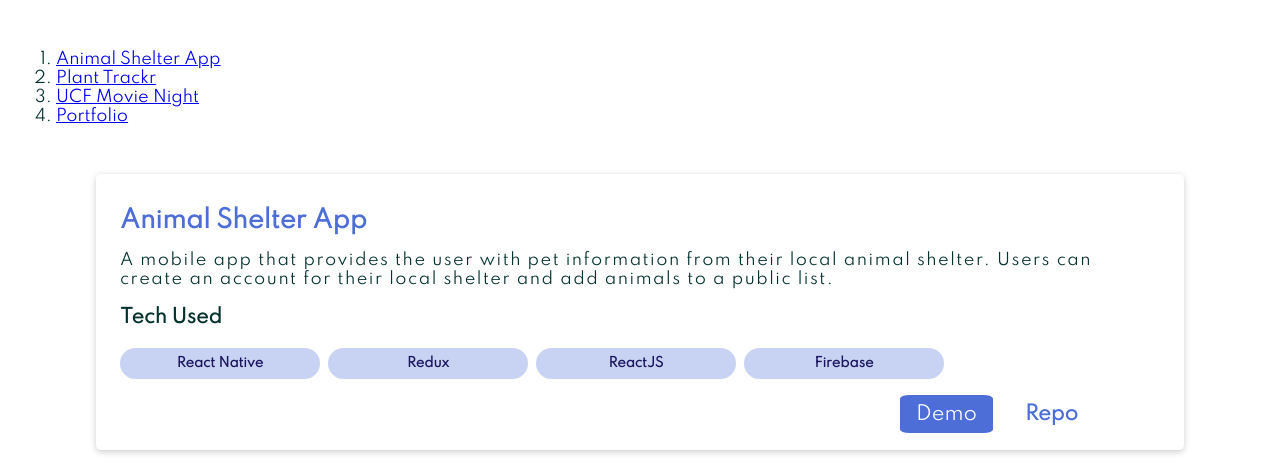
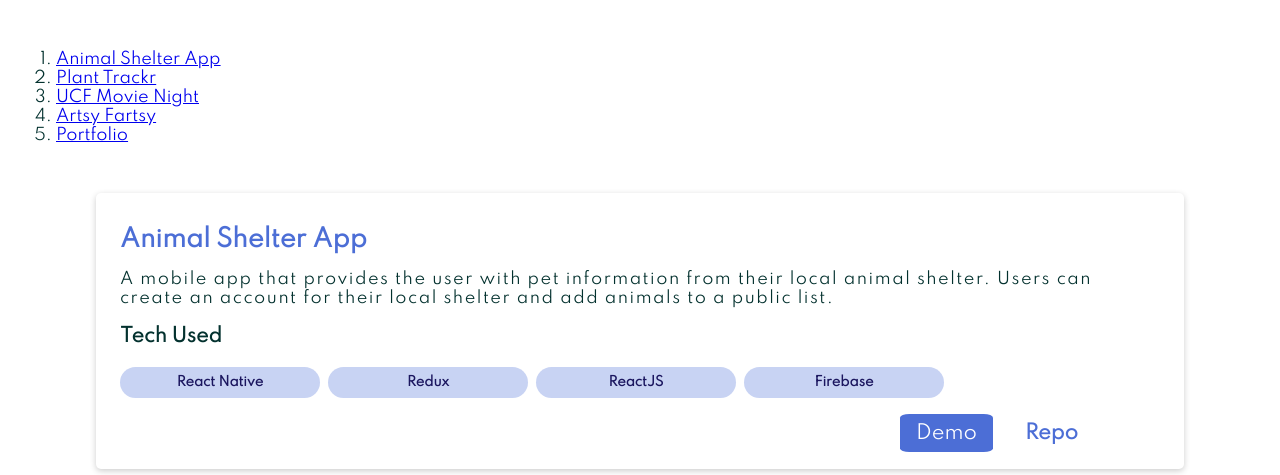
Before and after one commit to nburbinski/portfolio, a Gatsby site: page / in a window 1280 px wide. Shown: the part 325-800 px from the top of the page. Built offline with nearby package versions, Linux system fonts and the light colour scheme; Gatsby itself is replaced by a stand-in of ours.

Commit message:
edit project list

```diff
--- a/src/components/projects.js
+++ b/src/components/projects.js
@@ -3,94 +3,19 @@ import React from "react"
 import { Link } from "gatsby"
 
 import projectStyles from "./projects.module.scss"
+import { projects } from "../projects"
 
 const Projects = () => {
-  const projects = [
-    {
-      Title: "Animal Shelter App",
-      Description:
-        "A mobile app that provides the user with pet information from their local animal shelter. Users can create an account for their local shelter and add animals to a public list. ",
-      Tech: ["React Native", "Redux", "ReactJS", "Firebase"],
-      Demo: "https://expo.io/@nburbinski/animal_shelter",
-      Repo: "https://github.com/nburbinski/animal_shelter_rn",
-      imgs: [],
-    },
-    {
-      Title: "Plant Trackr",
-      Description:
-        "A solution to the impossible and relatable task of managing dozens of household plants, Plant Trackr allows you to keep track of all of your plants needs to stay happy and healthy. Login: Username: Demo User PW: Demo",
-      Tech: [
-        "MongoDB",
-        "Mongoose",
-        "Express",
-        "ReactJS",
-        "NodeJS",
-        "jwt",
-        "REST API",
-      ],
-      Demo: "http://plantcity.herokuapp.com/",
-      Repo: "https://github.com/nburbinski/plant_city",
-      imgs: "react-icon.png",
-    },
-    {
-      Title: "UCF Movie Night",
-      Description:
-        "As a resolution to the daunting task of picking a movie for movie night, I created a web app that allows you to search and store movies. You can then select a movie at random to watch",
-      Tech: [
-        "MongoDB",
-        "Mongoose",
-        "Express",
-        "ReactJS",
-        "NodeJS",
-        "Bootstrap",
-        "GraphQL",
-      ],
-      Demo: "https://ucfmovietime.herokuapp.com/",
-      Repo: "https://github.com/nburbinski/ucf_movie_time",
-      imgs: [],
-    },
-    // {
-    //   Title: "Grocery Time*",
-    //   Description:
-    //     "Picking groceries can be difficult, especially when trying to meal prep. Grocery Time is a web app compiles your groceries whether individually or by recipe and gives you nutritional data through the Spoonacular API",
-    //   Tech: ["PostgreSQL", "Express", "ReactJS", "NodeJS", "SASS", "Redux"],
-    //   Demo: "",
-    //   Repo: "https://github.com/nburbinski/grocerytime",
-    //   imgs: [],
-    // },
-    {
-      Title: "Portfolio",
-      Description:
-        "A portfolio site to demonstrate my latest projects, as well as my resume, and a contact form.",
-      Tech: ["ReactJS", "GatsbyJS", "SASS"],
-      Demo: "",
-      Repo: "https://github.com/nburbinski/portfolio",
-      imgs: [],
-    },
-  ]
-
   return (
     <div className={projectStyles.projectsContainer}>
       <div className={projectStyles.title}>
         <h2> Projects </h2>
         <ol>
-          <li>
-            <Link to="/#Animal Shelter App">Animal Shelter App</Link>
-          </li>
-
-          <li>
-            <Link to="/#Plant Trackr">Plant Trackr</Link>
-          </li>
-          <li>
-            <Link to="/#UCF Movie Night">UCF Movie Night</Link>
-          </li>
-
-          {/* <li>
-            <Link to="/#Grocery Time">Grocery Time</Link>
-          </li> */}
-          <li>
-            <Link to="/#Portfolio">Portfolio</Link>
-          </li>
+          {projects.map(project => (
+            <li key={project.Title}>
+              <Link to={`/#${project.Title}`}>{project.Title}</Link>
+            </li>
+          ))}
         </ol>
       </div>
       <div className={projectStyles.projects}>
--- /dev/null
+++ b/src/images/portfolio.txt
@@ -0,0 +1 @@
+https://burbin.ski
--- /dev/null
+++ b/src/projects.js
@@ -0,0 +1,62 @@
+export const projects = [
+  {
+    Title: "Animal Shelter App",
+    Description:
+      "A mobile app that provides the user with pet information from their local animal shelter. Users can create an account for their local shelter and add animals to a public list. ",
+    Tech: ["React Native", "Redux", "ReactJS", "Firebase"],
+    Demo: "https://expo.io/@nburbinski/animal_shelter",
+    Repo: "https://github.com/nburbinski/animal_shelter_rn",
+    imgs: [],
+  },
+  {
+    Title: "Plant Trackr",
+    Description:
+      "A solution to the impossible and relatable task of managing dozens of household plants, Plant Trackr allows you to keep track of all of your plants needs to stay happy and healthy. Login: Username: Demo User PW: Demo",
+    Tech: [
+      "MongoDB",
+      "Mongoose",
+      "Express",
+      "ReactJS",
+      "NodeJS",
+      "jwt",
+      "REST API",
+    ],
+    Demo: "http://plantcity.herokuapp.com/",
+    Repo: "https://github.com/nburbinski/plant_city",
+    imgs: "react-icon.png",
+  },
+  {
+    Title: "UCF Movie Night",
+    Description:
+      "As a resolution to the daunting task of picking a movie for movie night, I created a web app that allows you to search and store movies. You can then select a movie at random to watch",
+    Tech: [
+      "MongoDB",
+      "Mongoose",
+      "Express",
+      "ReactJS",
+      "NodeJS",
+      "Bootstrap",
+      "GraphQL",
+    ],
+    Demo: "https://ucfmovietime.herokuapp.com/",
+    Repo: "https://github.com/nburbinski/ucf_movie_time",
+    imgs: [],
+  },
+  {
+    Title: "Artsy Fartsy",
+    Description: "A site that provides random art located at NYC's MET",
+    Tech: ["ReactJS", "CSS"],
+    Demo: "https://laughing-meninsky-294e01.netlify.app/",
+    Repo: "https://github.com/nburbinski/art-project",
+    imgs: [],
+  },
+  {
+    Title: "Portfolio",
+    Description:
+      "A portfolio site to demonstrate my latest projects, as well as my resume, and a contact form.",
+    Tech: ["ReactJS", "GatsbyJS", "SASS"],
+    Demo: "",
+    Repo: "https://github.com/nburbinski/portfolio",
+    imgs: [],
+  },
+]
```
Also changed, not shown: 2 other files.
